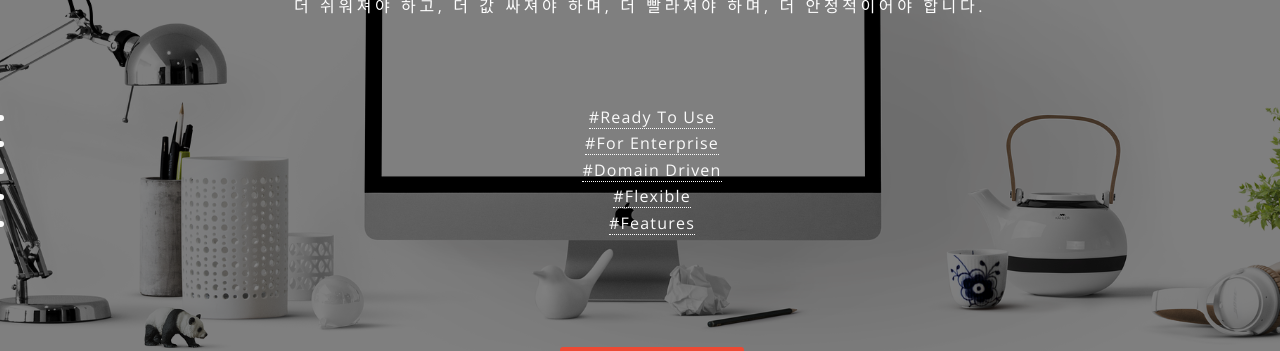
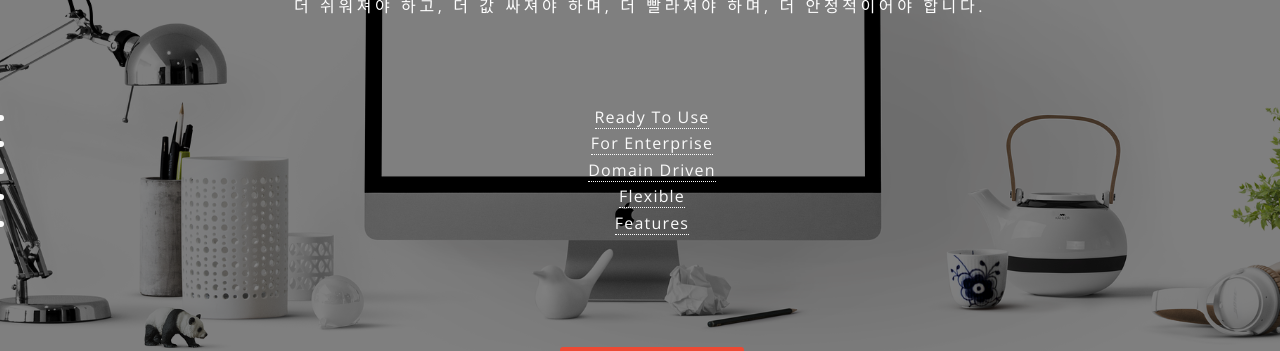
Before and after one commit to rchemist/rchemist.github.io, a Jekyll site: the page built from index.html, in a window 1280 px wide and 900 px high. Shown: the part 314-665 px from the top of the window. Built offline with Jekyll 4.4.1, drawn with Linux system fonts in a browser that asks for light colours.

```diff
--- a/index.html
+++ b/index.html
@@ -25,11 +25,11 @@ layout: landing
 							<p>더 쉬워져야 하고, 더 값 싸져야 하며, 더 빨라져야 하며, 더 안정적이어야 합니다.</p><br /><br />
 
 							<ul class="actions" style="color:#fafafa">
-								<li><a href="#one">#Ready To Use</a></li>
-								<li><a href="#two">#For Enterprise</a></li>
-								<li><a href="#three">#Domain Driven</a></li>
-								<li><a href="#four">#Flexible</a></li>
-								<li><a href="#five">#Features</a></li>
+								<li><a href="#one">Ready To Use</a></li>
+								<li><a href="#two">For Enterprise</a></li>
+								<li><a href="#three">Domain Driven</a></li>
+								<li><a href="#four">Flexible</a></li>
+								<li><a href="#five">Features</a></li>
 							</ul>
 							<br /><br /><br />
 							<ul class="actions">
```
